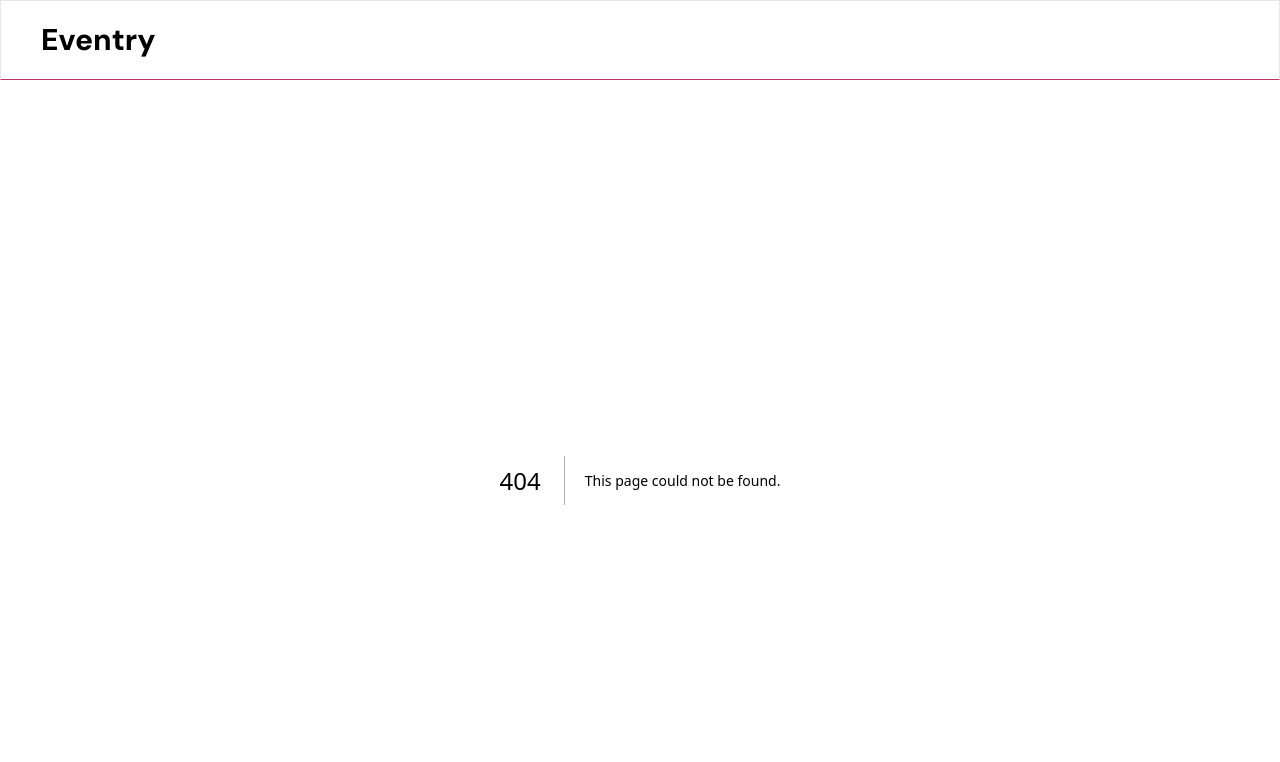
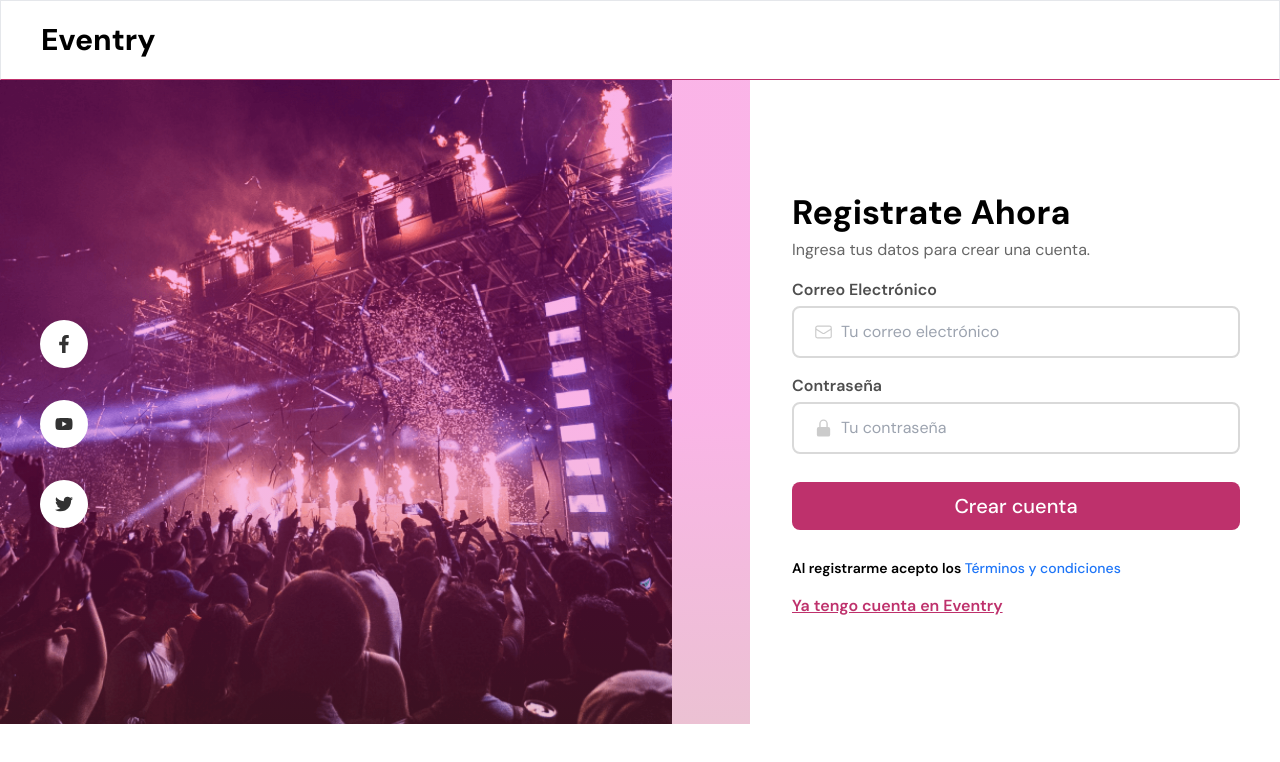
Before and after one commit to No-Country/S12-01-M-Node-React, a Next.js app in the folder frontend/: page /register in a window 1280 px wide. Before the commit this address had no page. Shown: the top 762 px of the page. Built offline with nearby package versions, Linux system fonts and the light colour scheme.

Commit message:
add register form

```diff
--- /dev/null
+++ b/frontend/src/app/register/page.tsx
@@ -0,0 +1,13 @@
+
+import Register from '@/components/register/Register'
+import React from 'react'
+
+type Props = {}
+
+ const page = (props: Props) => {
+  return (
+   <Register />
+  )
+}
+
+export default page
--- a/frontend/src/assets/icons/Appleicon.tsx
+++ b/frontend/src/assets/icons/Appleicon.tsx
@@ -16,8 +16,8 @@ const AppleIcon: FC<AppleIconProps> = ({ fill = "#000000", ...props }) => (
       strokeWidth="0"></g>
     <g
       id="SVGRepo_tracerCarrier"
-      stroke-linecap="round"
-      stroke-linejoin="round"></g>
+      strokeLinecap="round"
+      strokeLinejoin="round"></g>
     <g id="SVGRepo_iconCarrier">
       <g
         id="Page-1"
--- a/frontend/src/components/login/login.tsx
+++ b/frontend/src/components/login/login.tsx
@@ -25,7 +25,7 @@ const Login = (props: Props) => {
           <FormAuth />
         </div>
         <div className="flex justify-center items-center  w-full">
-          <Link href={"/a"} className="text-Principal underline text-xl">No tengo cuenta en Eventry</Link>
+          <Link href={"/register"} className="text-Principal underline text-xl">No tengo cuenta en Eventry</Link>
         </div>
       </section>
      <BoxImage/>
--- /dev/null
+++ b/frontend/src/components/register/Register.tsx
@@ -0,0 +1,44 @@
+import React from "react";
+import { roboto } from "@/assets/font";
+import Link from "next/link";
+import RegisterForm from "./formRegister/FormRegister";
+import BoxImage from "./formRegister/BoxImage/BoxImage";
+
+type Props = {};
+
+const Register = (props: Props) => {
+  return (
+    <main className="flex items-center gap-20">
+      <BoxImage />
+      <section className="w-[500px] mx-10 my-10 space-y-4">
+        <div className="">
+          <h2 className={`text-[34px] leading-[51px] text-${roboto} font-bold`}>
+            Registrate Ahora
+          </h2>
+          <p
+            className={`text-base text-${roboto} text-[#666666] first-letter:uppercase`}
+          >
+            ingresa tus datos para crear una cuenta.
+          </p>
+        </div>
+        <RegisterForm />
+
+        <div className="my-4">
+          <p className="text-sm font-semibold">
+            Al registrarme acepto los{" "}
+            <span className="text-[#1e75f7] hover:underline font-medium">
+              Términos y condiciones
+            </span>
+          </p>
+        </div>
+        <div className="flex">
+          <Link href={"/login"} className="text-Principal underline text-base font-semibold">
+            Ya tengo cuenta en Eventry
+          </Link>
+        </div>
+      </section>
+    </main>
+  );
+};
+
+export default Register;
--- /dev/null
+++ b/frontend/src/components/register/formRegister/BoxImage/BoxImage.tsx
@@ -0,0 +1,49 @@
+import React from "react";
+import RegisterFormImge from "@/assets/img/RegisterFormImge.png";
+import Image from "next/image";
+import Link from "next/link";
+import { FaFacebookF, FaTwitter, FaYoutube } from "react-icons/fa";
+
+type Props = {};
+
+const BoxImage = (props: Props) => {
+  return (
+    <section className="relative">
+      <div>
+        <div className="relative">
+          <Image
+            src={RegisterFormImge}
+            alt="a"
+            width={1200}
+            height={500}
+            objectFit="cover"
+            className="w-[750px] h-[644px]"
+          />
+          <span className="absolute top-0 w-min-[300px] md:w-[750px] h-full bg-gradient-to-t from-[#BE316C] via-[#F006B0] to-[#F006B0] opacity-30"></span>
+        </div>
+      </div>
+      <div className="absolute top-[14rem] left-0 ml-10 flex flex-col justify-evenly w-20">
+        <Link
+          href={"#"}
+          className=" bg-white text-black my-4 w-12 h-12 rounded-full flex justify-center items-center"
+        >
+          <FaFacebookF className=" text-lg opacity-80" />
+        </Link>
+        <Link
+          href={"#"}
+          className=" bg-white text-black my-4 w-12 h-12 rounded-full flex justify-center items-center"
+        >
+          <FaYoutube className=" text-lg opacity-80" />
+        </Link>
+        <Link
+          href={"#"}
+          className=" bg-white text-black my-4 w-12 h-12 rounded-full flex justify-center items-center"
+        >
+          <FaTwitter className=" text-lg opacity-80" />
+        </Link>
+      </div>
+    </section>
+  );
+};
+
+export default BoxImage;
--- /dev/null
+++ b/frontend/src/components/register/formRegister/FormRegister.tsx
@@ -0,0 +1,78 @@
+"use client";
+import { roboto } from "@/assets/font";
+import { LockClosedIcon } from "@heroicons/react/20/solid";
+import { EnvelopeIcon } from "@heroicons/react/24/outline";
+import React from "react";
+import { useForm, SubmitHandler } from "react-hook-form";
+
+interface RegisterFormInputs {
+  username: string;
+  password: string;
+}
+
+const RegisterForm: React.FC = () => {
+  const {
+    register,
+    handleSubmit,
+    formState: { errors },
+  } = useForm<RegisterFormInputs>();
+
+  const onSubmit: SubmitHandler<RegisterFormInputs> = (data) => {
+    // Simula el proceso de inicio de sesión
+    console.log("Datos de registro de usuario:", data);
+  };
+
+  return (
+    <form
+      onSubmit={handleSubmit(onSubmit)}
+      className={`flex flex-col gap-4 text-${roboto}`}
+    >
+      <div>
+        <label className="  text-[#4e4e4e] font-semibold" htmlFor="user">
+          {" "}
+          Correo Electrónico
+        </label>
+        <div className="flex items-center h-10 rounded-lg border-2 w-full px-5 py-6 border-[#D9D9D9] mt-1">
+          <EnvelopeIcon className="text-base w-5 h-5 opacity-20" />
+          <input
+            type="gmail"
+            {...register("username", { required: true })}
+            placeholder="Tu correo electrónico"
+            className="ring-transparent ring-0 w-full focus:ring-0 focus:ring-transparent text-[#4e4e4e] outline-none pl-2 "
+            name="user"
+          />
+        </div>
+        {errors.username && <p>Este campo es requerido</p>}
+      </div>
+      <div>
+        <label className="text-[#4e4e4e] font-semibold" htmlFor="pass">
+          Contraseña
+        </label>
+
+        <div className="flex items-center h-10 rounded-lg border-2 w-full px-5 py-6 border-[#D9D9D9] mt-1">
+          <LockClosedIcon className="text-base w-5 h-5 opacity-20" />
+
+          <input
+            type="password"
+            {...register("password", { required: true, minLength: 6 })}
+            placeholder="Tu contraseña"
+            className="ring-transparent ring-0 w-full focus:ring-0 focus:ring-transparent text-[#4e4e4e] outline-none pl-2 "
+            name="pass"
+          />
+        </div>
+        {errors.password && (
+          <p>La contraseña debe tener al menos 6 caracteres</p>
+        )}
+      </div>
+
+      <button
+        type="submit"
+        className="py-[10px] my-3 px-6 bg-[#be316c] hover:bg-[#cf4f85] duration-300 rounded-lg font-medium text-xl text-white"
+      >
+        Crear cuenta
+      </button>
+    </form>
+  );
+};
+
+export default RegisterForm;
```
Also changed, not shown: frontend/src/assets/icons/GoogleIcon.tsx (+5 -5 lines), frontend/src/assets/img/RegisterFormImge.png (added).
